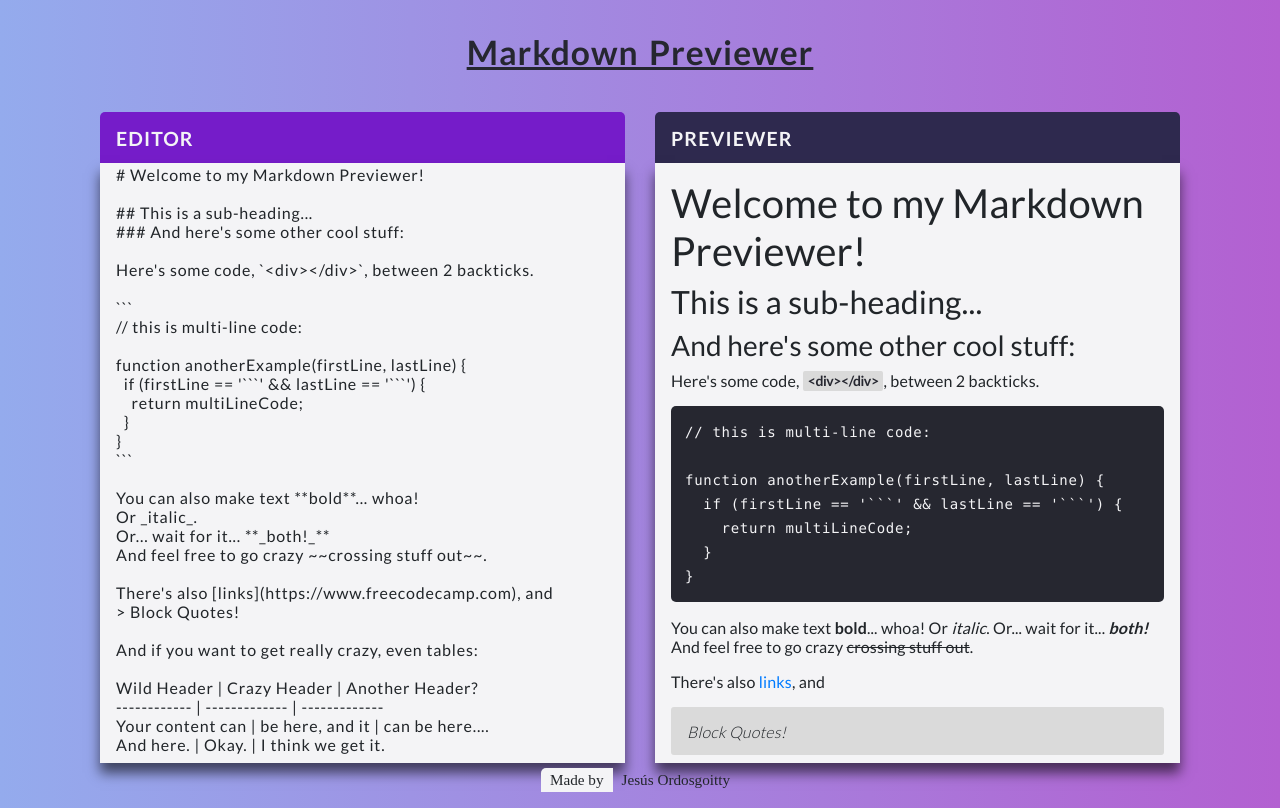
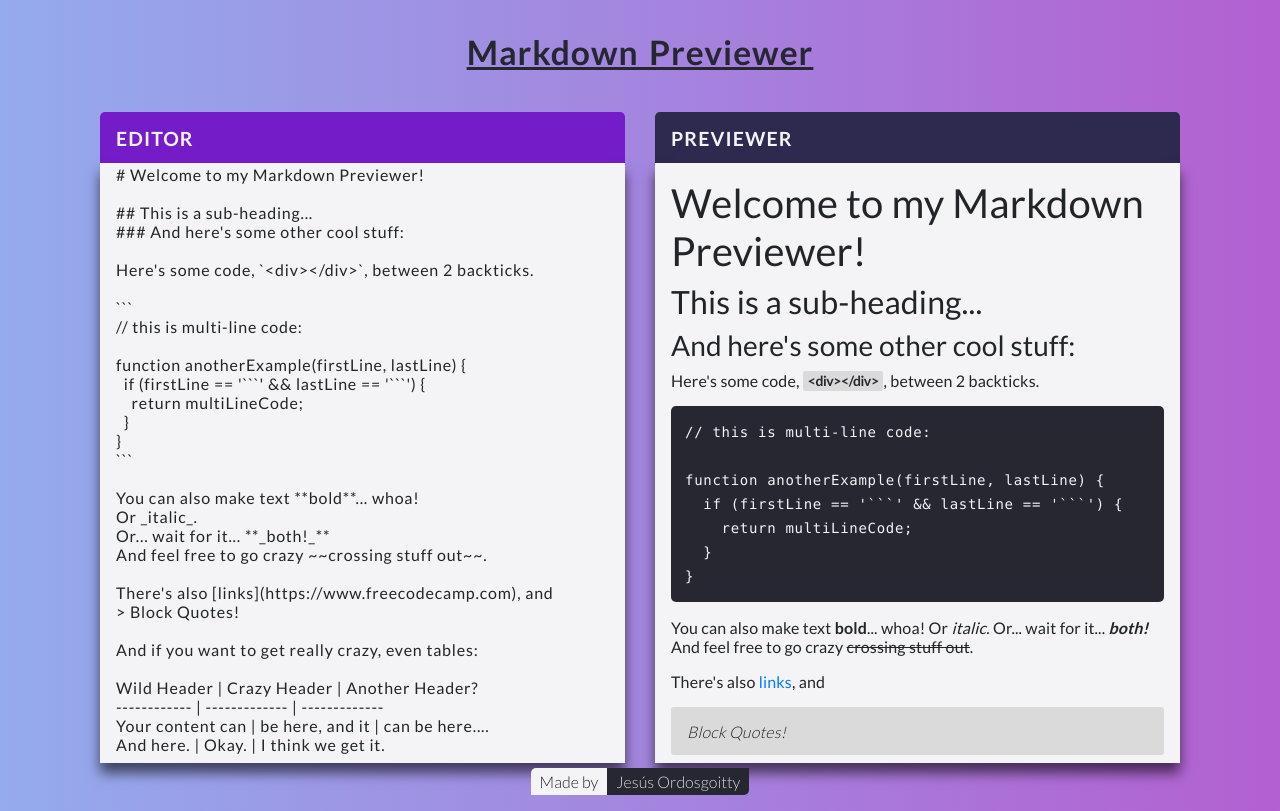
Before and after one commit to jodaz/markdown-previewer, a React (Create React App) app: page / in a window 1280 px wide. Built offline with nearby package versions, Linux system fonts and the light colour scheme.

Commit message:
Fix footer styles

```diff
--- a/src/components/AppFooter/AppFooter.css
+++ b/src/components/AppFooter/AppFooter.css
@@ -3,25 +3,25 @@
   z-index: 1;
   padding: 0;
   font-weight: 300;
-  font-size: 0.95em;
+  font-size: 1em;
+  font-family: 'Lato', sans-serif;
 }
 .footer span {
   display: inline-block;
-  padding: 3px 9px 3px 9px;
-  font-size: 1em;
+  padding: 4px 9px 4px 9px;
   background: var(--text);
   border-top-left-radius: 5px;
 }
 .footer a {
   display: inline-block;
   color: inherit;
-  font-weight: 400;
   transition: 0.65s;
-  padding: 3px 9px 3px 9px;
+  padding: 4px 9px 4px 9px;
   border-bottom-right-radius: 5px;
+  background: var(--text-primary);
+  color: var(--divider);
 }
 .footer a:hover {
-  background: var(--text-primary);
   color: var(--divider);
-  text-decoration:none;
+  text-decoration: underline;
 }
--- a/src/components/AppFooter/AppFooter.js
+++ b/src/components/AppFooter/AppFooter.js
@@ -7,7 +7,8 @@ const AppFooter = () => {
     <footer className="col footer">
       <div className="text-center">
         <p>
-          <span>Made by</span><a href="http://jesuodz.github.io" target="_blank">Jesús Ordosgoitty</a>
+          <span>Made by</span>
+          <a href="http://jesuodz.github.io">Jesús Ordosgoitty</a>
         </p>
       </div>
     </footer>
```
